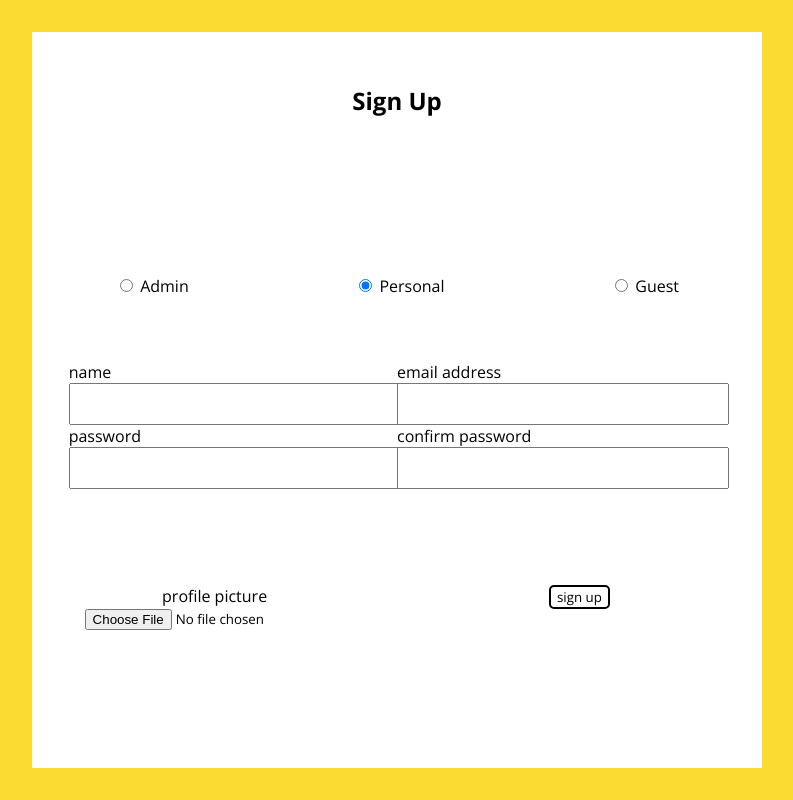
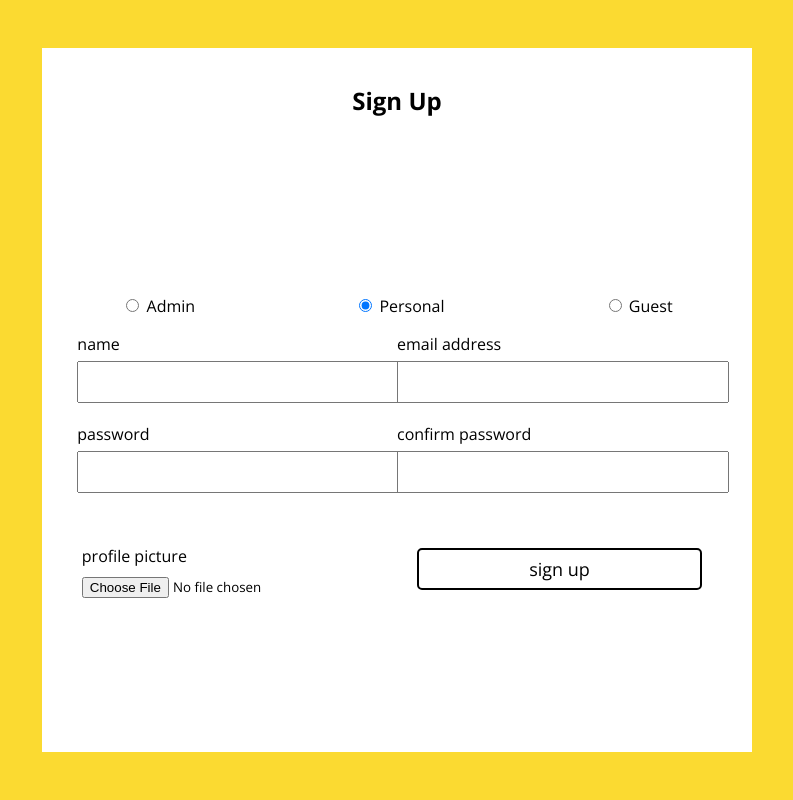
Before and after one commit to tkbell51/2.3-Form-Project, a plain HTML site: page index.html in a window 1280 px wide. Shown: the whole page, without its empty margins (243-1036 px from the left). Drawn offline with nearby package versions, Linux system fonts and the light colour scheme.

Commit message:
2.3 project complete

```diff
--- a/styles/main.css
+++ b/styles/main.css
@@ -1,10 +1,10 @@
 @import url('https://fonts.googleapis.com/css?family=Open+Sans:300,400,700');
 
-html {
+/*html {
   box-sizing: border-box;
-}
+}*/
 *, *:before, *:after {
-  box-sizing: inherit;
+  box-sizing: border-box;
   font-family: 'Open Sans', sans-serif;
 }
 
@@ -18,7 +18,7 @@ body {
   justify-content: center;
   align-items: center;
   background-color: #FBDA31;
-  padding: 2rem;
+  padding: 3rem;
   min-height: 100vh;
   flex-direction: column;
 
@@ -27,7 +27,7 @@ body {
 section {
   max-width: 760px;
   background-color: #ffffff;
-  padding: 2rem 0;
+  padding: 1rem 0;
 }
 .outer section{
   text-align: center;
@@ -38,6 +38,7 @@ section {
   display: flex;
  flex-flow: row wrap;
  justify-content: space-between;
+ padding: 0px;
 }
 .choose1{
   display: flex;
@@ -48,6 +49,7 @@ section {
   text-align: left;
 }
 .input input{
+  margin-top: 6px;
   width: 332px;
   height: 42px;
 }
@@ -55,22 +57,44 @@ section {
   display: flex;
   flex-flow: row wrap;
   justify-content: center;
+  padding: 0px;
 }
 .input div{
+  margin-bottom: 20px;
   width: 45%;
 }
-.image label input{
-  flex: 1 1 45%;
+.image{
+  display: flex;
+  flex-flow: row wrap;
+  height: 80px;
+  justify-content: flex-start;
+  flex: 1 1 40%;
+  margin-left: 40px;
+}
+.image label{
+  margin-bottom: 10px;
+}
+.image input{
+  flex: 1 1 100%;
+text-align: left;
 
 }
+
 .signUp input{
   flex: 1 1 45%;
+  font-size: 18px;
   background-color: white;
   border: 2px solid black;
   border-radius: 5px;
+  width: 85%;
+  height: 42px;
+  display: flex;
+  justify-content: center;
 }
 .bottomRow{
   display: flex;
   flex-flow: row nowrap;
+  align-items: center;
+  justify-content: space-around;
 
 }
```
Also changed, not shown: index.html (+1 -0 lines).
